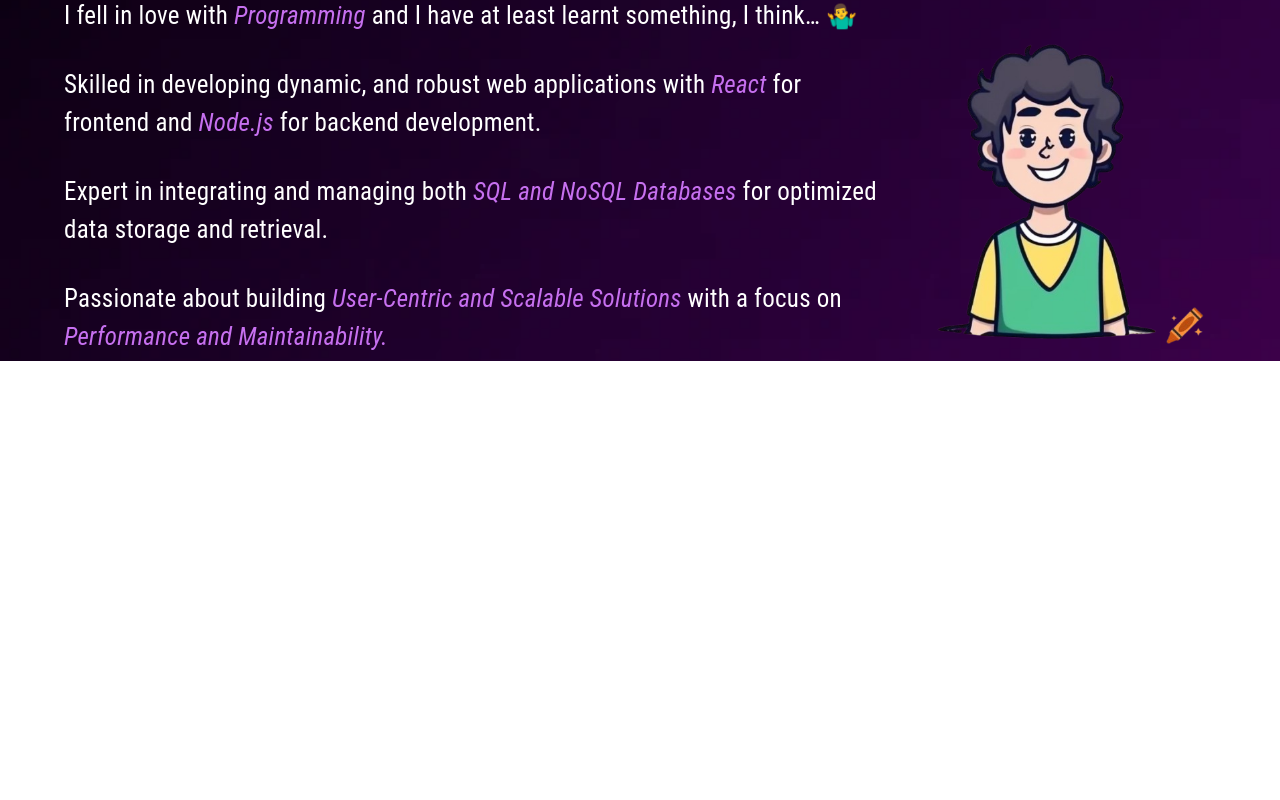
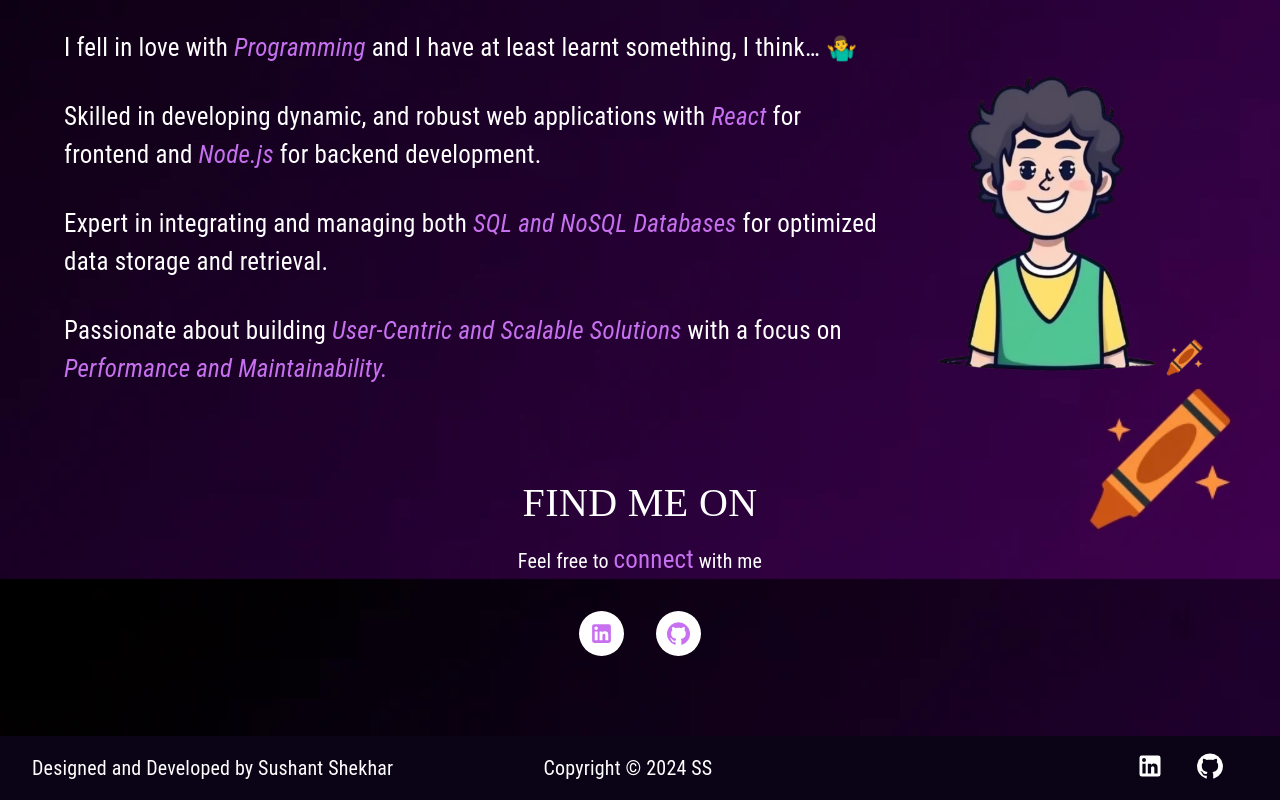
Before and after one commit to Sushantshekharzz/Portfolio, a React (Create React App) app: page / in a window 1280 px wide. Shown: the part 701-1501 px from the top of the page. Before the commit the page ends 1062 px from the top, so only its background shows below. Built offline with nearby package versions, Linux system fonts and the light colour scheme; a web font is replaced by a local one.

Commit message:
Footer and link changes

```diff
--- a/src/App.js
+++ b/src/App.js
@@ -6,6 +6,7 @@
 import Resume from './component/Resume';
 import Navbar from './component/Navbar';
 import Contact from './component/Contact';
+import Footer from './component/Footer';
 
 
 function App() {
@@ -22,6 +23,7 @@
         <Route path='/contact'  element={<Contact/>}/>
 
       </Routes>
+      <Footer/>
     </Router>
     </div>
   );
--- a/src/component/About.js
+++ b/src/component/About.js
@@ -4,7 +4,7 @@
 export default function About() {
   return (
     <div>
-      <Box sx={{height: '100%'}}>
+      <Box sx={{minHeight: '100vh'}}>
         <Box sx={{ display: 'flex', alignItems: 'center', justifyContent: 'center',  }}>
           <Box>
 
--- /dev/null
+++ b/src/component/Footer.js
@@ -0,0 +1,36 @@
+import React from 'react'
+import { Box, Typography } from '@mui/material';
+import LinkedInIcon from '@mui/icons-material/LinkedIn';
+import GitHubIcon from '@mui/icons-material/GitHub';
+
+export default function Footer() {
+    return (
+        <Box sx={{
+            backgroundColor: '#0a0416', display: 'flex', flexDirection: { md: 'row', xs: 'column' }, alignItems: { xs: 'center', md: 'center' }, justifyContent: { xs: 'center', md: 'space-between' }, minHeight: 'auto', wordBreak: { xs: 'break-word', md: 'break-word' }, // Forces long words to break
+            padding: { md: 2, xs: 4 },
+        }}>
+            <Box sx={{ marginTop: { xs: 2, md: 0 }, marginLeft: { xs: 0, md: 2 }, textAlign: { md: 'left', xs: 'center' }, width: '100%' }}>
+                <Typography
+                    sx={{
+                        fontFamily: "Roboto Condensed", fontSize: 20, color: 'white',
+                    }}
+                >Designed and Developed  by Sushant Shekhar</Typography>
+            </Box>
+            <Box sx={{ marginTop: { xs: 2, md: 0 }, width: '100%', textAlign: { md: 'center', textAlign: 'center' } }}>
+                <Typography
+                    sx={{
+                        fontFamily: "Roboto Condensed", fontSize: 20, color: 'white',
+                    }}
+                >Copyright © 2024 SS</Typography>
+            </Box>
+            <Box sx={{ marginTop: { xs: 2, md: 0 }, marginRight: { md: 5, xs: 0 }, width: '100%', textAlign: { md: 'right', textAlign: 'center' } }}>
+                <a href="https://www.linkedin.com/in/sushant-shekhar-6709311a1" target="_blank" rel="noopener noreferrer">
+                    <LinkedInIcon sx={{ fontSize: 28, color: 'white', marginRight: 4 }} />
+                </a>
+                <a href="https://github.com/Sushantshekharzz" target="_blank" rel="noopener noreferrer">
+                    <GitHubIcon sx={{ fontSize: 28, color: 'white', }} />
+                </a>
+            </Box>
+        </Box>
+    )
+}
--- a/src/component/Home.js
+++ b/src/component/Home.js
@@ -5,6 +5,8 @@
 import study from "../image/study.png"
 import HandshakeAnimation from '../animation/HandSakeAnimation';
 import InfiniteMultiLineAnimation from '../animation/InfiniteMultiLineAnimation';
+import GitHubIcon from '@mui/icons-material/GitHub';
+import LinkedInIcon from '@mui/icons-material/LinkedIn';
 
 export default function Home() {
     return (
@@ -16,7 +18,7 @@
                 backgroundPosition: 'center', // Center the background image
                 paddingInline: { xs: 3, md: 8 },
                 wordBreak: { xs: 'break-word', md: 'break-word' }, // Forces long words to break
-
+                paddingBottom: 10
             }}>
                 <Box sx={{
                     display: 'flex', alignItems: { xs: 'flex-start', md: 'center' }, flexDirection: { xs: 'column', md: 'row' }, justifyContent: { xs: 'flex-start', md: 'center' }, minHeight: '100%', paddingTop: { xs: 20, md: 22 },
@@ -67,16 +69,13 @@
                         <img src={study} alt="" style={{ height: '100%', maxWidth: '100%', objectFit: 'cover' }} />
                     </Box>
                 </Box>
-                <Box sx={{ display: 'flex', justifyContent: 'center', flexDirection: 'column', alignItems: 'center' }}>
-                    <Typography sx={{ fontFamily: 'Raleway,serif', fontSize: 40, color: 'white', paddingTop: { xs: 3, md: 6 }, textAlign: 'center' }} >LET ME <Typography component="span" sx={{ fontFamily: 'Raleway,serif', color: '#c770f0', fontWeight: 1000, fontSize: 40, }}>INTRODUCE</Typography> MYSELF</Typography>
+                <Box sx={{ display: 'flex', justifyContent: 'center', flexDirection: 'column', alignItems: 'center', paddingTop: { xs: 10, md: 10 } }}>
+                    <Typography sx={{ fontFamily: 'Raleway,serif', fontSize: 40, color: 'white', textAlign: 'center' }} >LET ME <Typography component="span" sx={{ fontFamily: 'Raleway,serif', color: '#c770f0', fontWeight: 1000, fontSize: 40, }}>INTRODUCE</Typography> MYSELF</Typography>
                     <Box sx={{ display: 'flex', justifyContent: 'center', flexDirection: { md: 'row', xs: 'column' }, alignItems: 'center', paddingTop: { md: 1, xs: 5 } }}>
                         <Box >
                             <Typography sx={{ fontFamily: 'Roboto Condensed', color: 'white', fontSize: 25, marginTop: 4 }}>I fell in love with <Typography variant='span' sx={{ fontFamily: 'Roboto Condensed', color: "#c770f0", fontSize: 25, fontStyle: 'italic' }}> Programming </Typography>and I have at least learnt something, I think… 🤷‍♂️</Typography>
-
                             <Typography sx={{ fontFamily: 'Roboto Condensed', color: 'white', fontSize: 25, marginTop: 4 }}>Skilled in developing dynamic, and robust web applications with <Typography variant='span' sx={{ fontFamily: 'Roboto Condensed', color: "#c770f0", fontSize: 25, fontStyle: 'italic' }}>React</Typography> for frontend and  <Typography variant='span' sx={{ fontFamily: 'Roboto Condensed', color: "#c770f0", fontSize: 25, fontStyle: 'italic' }}>Node.js</Typography> for backend development.</Typography>
-
                             <Typography sx={{ fontFamily: 'Roboto Condensed', color: 'white', fontSize: 25, marginTop: 4 }}>Expert in integrating and managing both<Typography variant='span' sx={{ fontFamily: 'Roboto Condensed', color: "#c770f0", fontSize: 25, fontStyle: 'italic' }}> SQL and NoSQL Databases </Typography >for optimized data storage and retrieval.</Typography>
-
                             <Typography sx={{ fontFamily: 'Roboto Condensed', color: 'white', fontSize: 25, marginTop: 4 }}>Passionate about building<Typography variant='span' sx={{ fontFamily: 'Roboto Condensed', color: "#c770f0", fontSize: 25, fontStyle: 'italic' }}> User-Centric and Scalable Solutions</Typography>  with a focus on<Typography variant='span' sx={{ fontFamily: 'Roboto Condensed', color: "#c770f0", fontSize: 25, fontStyle: 'italic' }}> Performance and Maintainability.</Typography> </Typography>
                         </Box>
                         <Box sx={{ paddingTop: { xs: 8 } }}>
@@ -84,6 +83,39 @@
                         </Box>
                     </Box>
                 </Box>
+                <Box sx={{ display: 'flex', justifyContent: 'center', flexDirection: 'column', alignItems: 'center' }}>
+                    <Typography sx={{ fontFamily: 'Raleway,serif', fontSize: 40, color: 'white', paddingTop: { xs: 10, md: 10 }, textAlign: 'center' }} >FIND ME ON</Typography>
+                    <Typography sx={{ fontFamily: 'Roboto Condensed', fontSize: 20, color: 'white', paddingTop: { xs: 1, md: 1 }, textAlign: 'center' }} >Feel free to <Typography variant='span' sx={{ fontFamily: 'Roboto Condensed', color: "#c770f0", fontSize: 25, }}>connect</Typography> with me</Typography>
+                    <Box sx={{ display: 'flex', justifyContent: 'center', flexDirection: 'row', alignItems: 'center', paddingTop: 4 }}>
+                        <a href="https://www.linkedin.com/in/sushant-shekhar-6709311a1" target="_blank" rel="noopener noreferrer">
+                            <Box sx={{
+                                borderRadius: '50%', // Make it round (50% of width/height)
+                                backgroundColor: 'white',
+                                height: 45,
+                                width: 45,
+                                display: 'flex',
+                                alignItems: 'center',
+                                justifyContent: 'center',
+                                marginRight: 4
+                            }}>
+                                <LinkedInIcon sx={{ fontSize: 25, backgroundColor: 'white', color: '#c770f0', }} />
+                            </Box>
+                        </a>
+                        <a href="https://github.com/Sushantshekharzz" target="_blank" rel="noopener noreferrer">
+                            <Box sx={{
+                                borderRadius: '50%', // Make it round (50% of width/height)
+                                backgroundColor: 'white',
+                                height: 45,
+                                width: 45,
+                                display: 'flex',
+                                alignItems: 'center',
+                                justifyContent: 'center'
+                            }}>
+                                <GitHubIcon sx={{ fontSize: 25, backgroundColor: 'white', color: '#c770f0' }} />
+                            </Box>
+                        </a>
+                    </Box>
+                </Box>
             </Box>
         </>
     );
```
